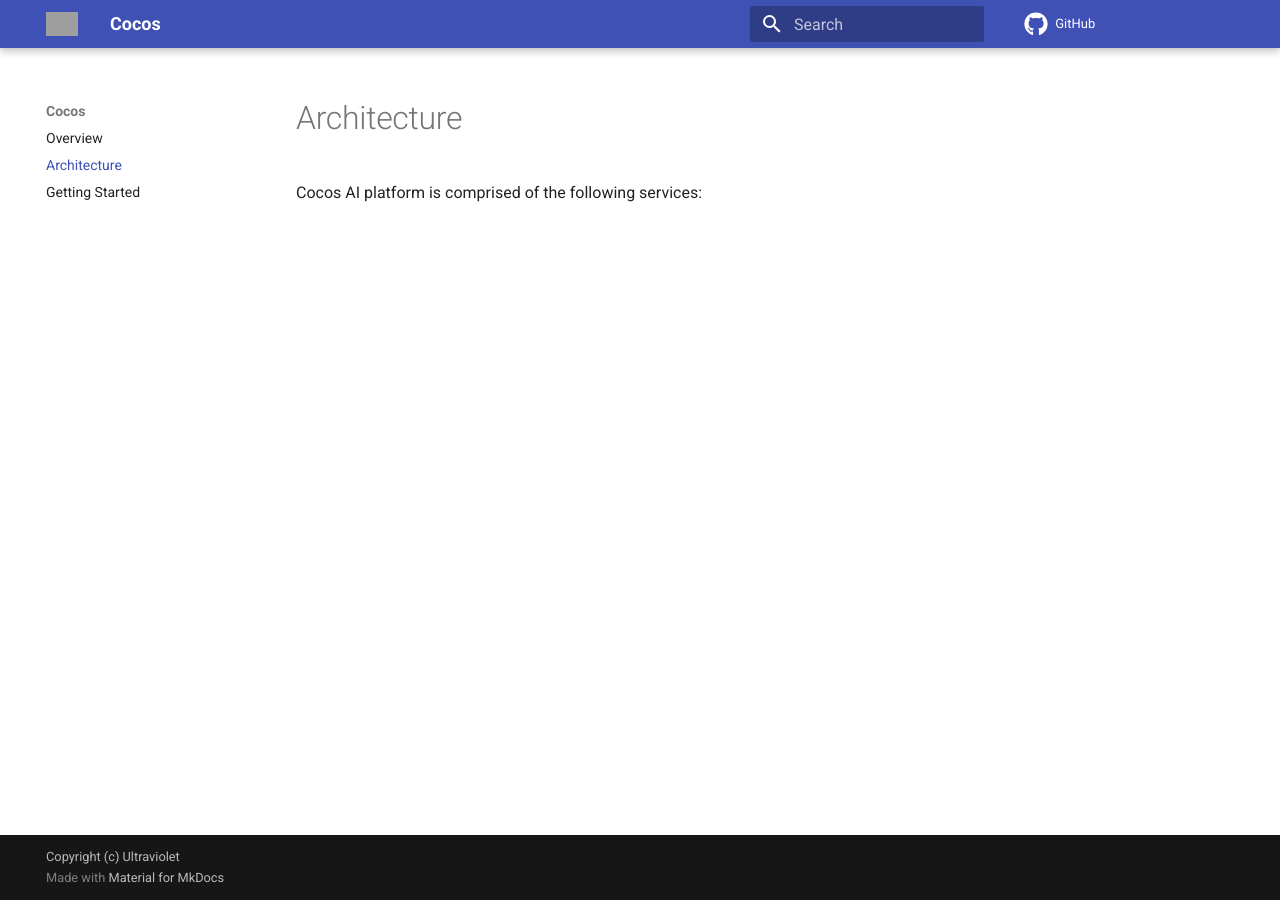
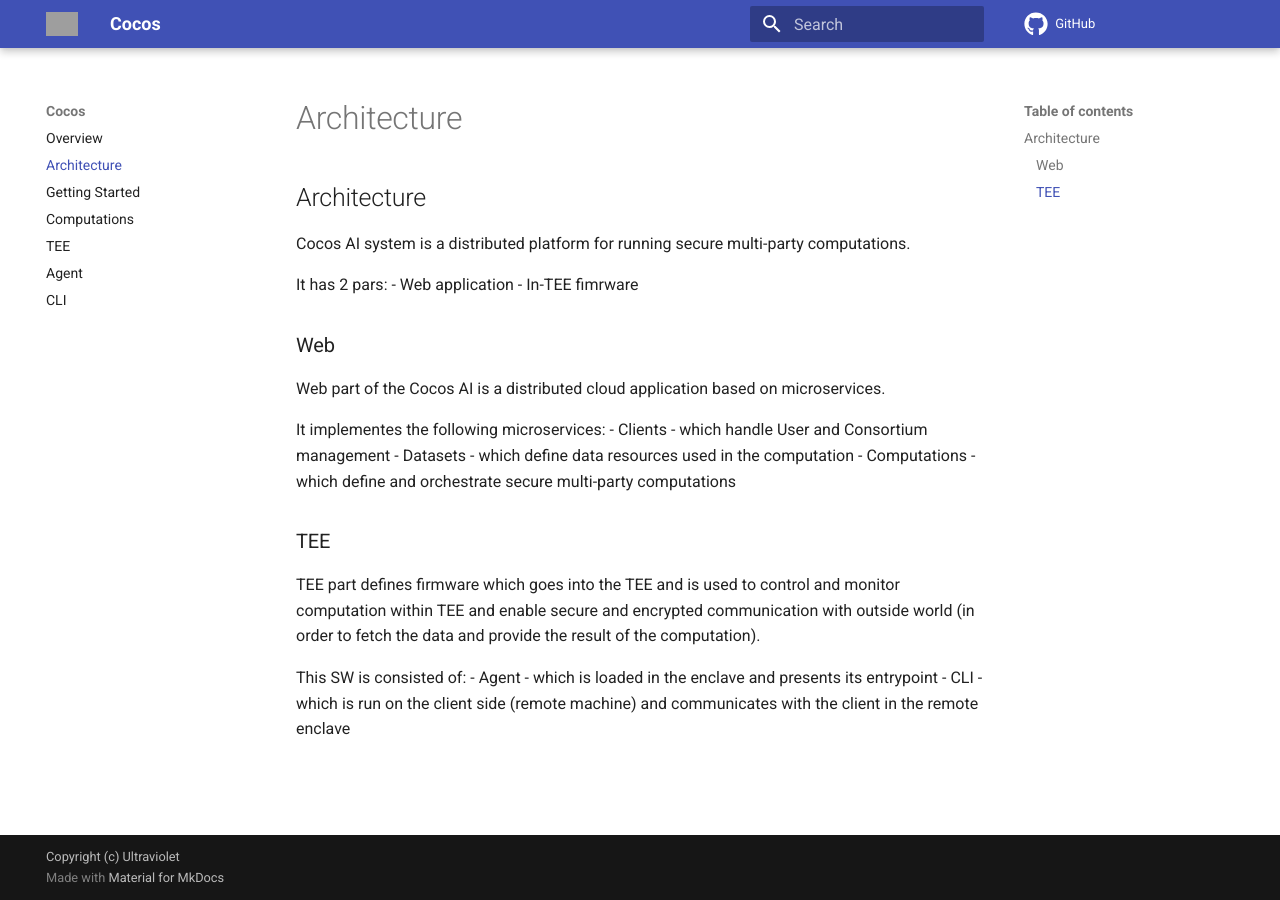
Before and after one commit to ultravioletrs/cocos-docs, an MkDocs documentation site: the page built from docs/architecture.md, in a window 1280 px wide. Built offline with MkDocs 1.6.1 and Material for MkDocs 9.7.7, drawn with Linux system fonts in a browser that asks for light colours; comment, search, counter and statistics services are not loaded; grey boxes are pictures that could not be loaded.

Commit message:
Add chapters
Signed-off-by: Drasko Draskovic <drasko.draskovic@gmail.com>

```diff
--- a/docs/architecture.md
+++ b/docs/architecture.md
@@ -1 +1,21 @@
-Cocos AI platform is comprised of the following services:
+## Architecture
+Cocos AI system is a distributed platform for running secure multi-party computations.
+
+It has 2 pars:
+- Web application
+- In-TEE fimrware
+
+### Web
+Web part of the Cocos AI is a distributed cloud application based on microservices.
+
+It implementes the following microservices:
+- Clients - which handle User and Consortium management
+- Datasets - which define data resources used in the computation
+- Computations - which define and orchestrate secure multi-party computations
+
+### TEE
+TEE part defines firmware which goes into the TEE and is used to control and monitor computation within TEE and enable secure and encrypted communication with outside world (in order to fetch the data and provide the result of the computation).
+
+This SW is consisted of:
+- Agent - which is loaded in the enclave and presents its entrypoint
+- CLI - which is run on the client side (remote machine) and communicates with the client in the remote enclave
--- a/mkdocs.yml
+++ b/mkdocs.yml
@@ -20,3 +20,7 @@ nav:
   - Overview: index.md
   - Architecture: architecture.md
   - Getting Started: getting-started.md
+  - Computations: computations.md
+  - TEE: tee.md
+  - Agent: agent.md
+  - CLI: cli.md
```
Also changed, not shown: docs/agent.md (added, +2 -0 lines), docs/cli.md (added, +2 -0 lines), docs/computations.md (added, +1 -0 lines), docs/getting-started.md (+11 -8 lines), docs/index.md (+6 -5 lines), docs/tee.md (added, +2 -0 lines), docs/ui.md (added, +2 -0 lines).
